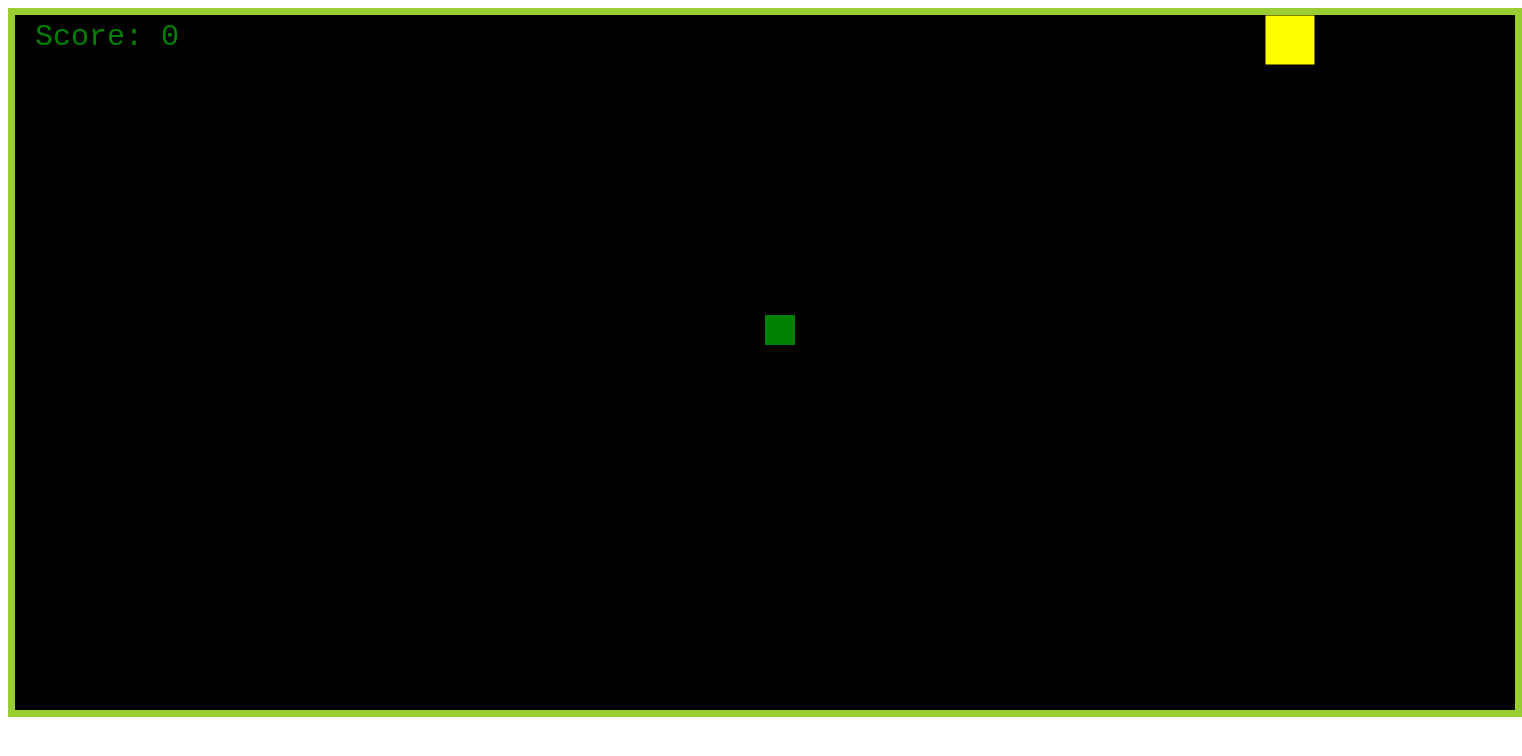
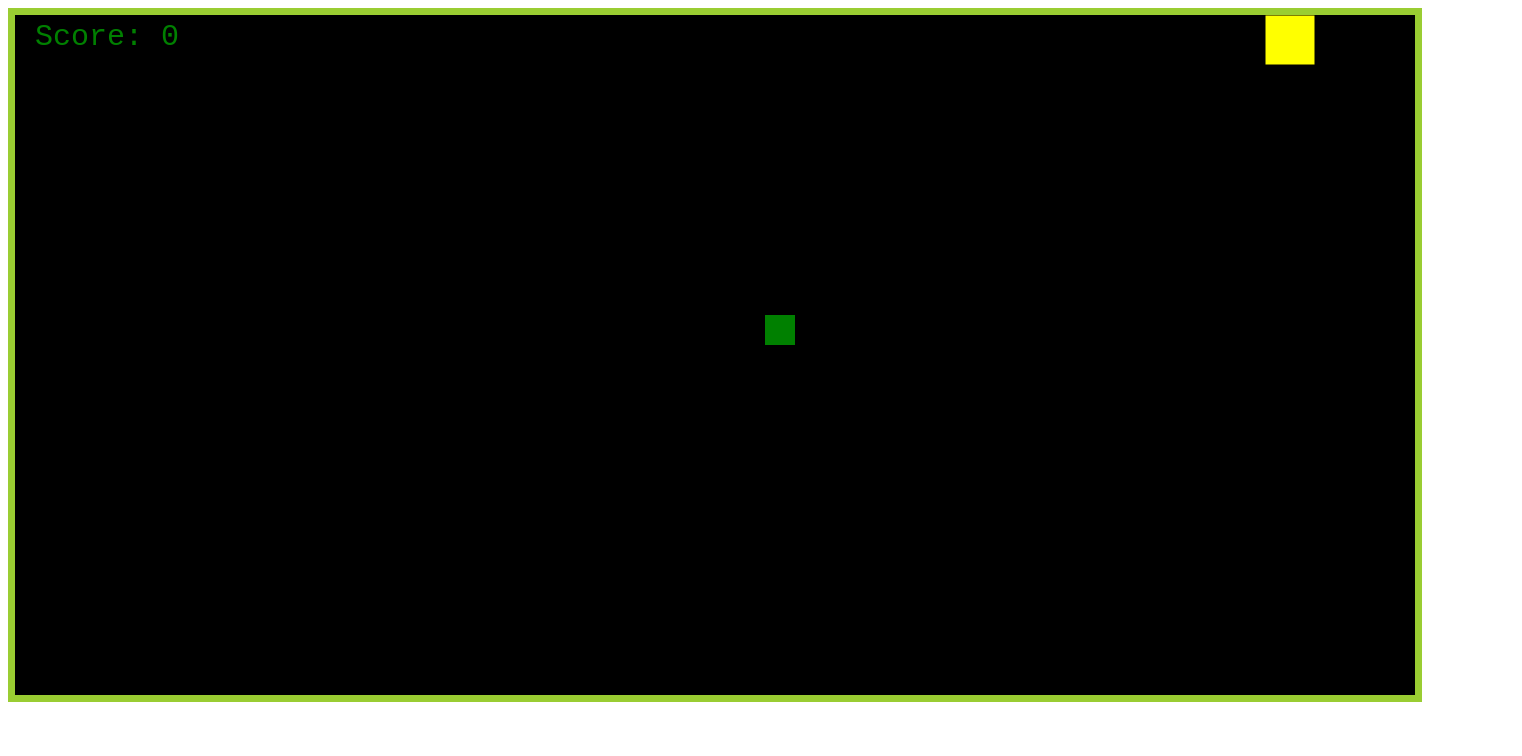
Before and after one commit to tanyas1108/Basic-Snake-Game, a plain HTML site: page index.html in a window 1280 px wide. Shown: the whole page, 1522 px wide, since content can reach past the window. Drawn offline with Linux system fonts and the light colour scheme.

Commit message:
Update index.html

```diff
--- a/index.html
+++ b/index.html
@@ -13,7 +13,7 @@
 </head>
 <body>
 
-    <canvas width="1500px" height="695px"></canvas>
+    <canvas width="1400px" height="680px"></canvas>
 
     <script src="./app.js"></script>
 </body>
```
